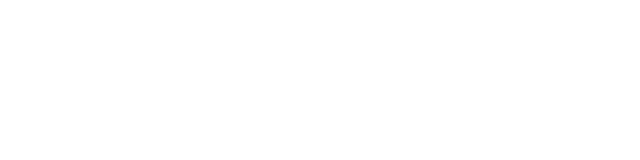
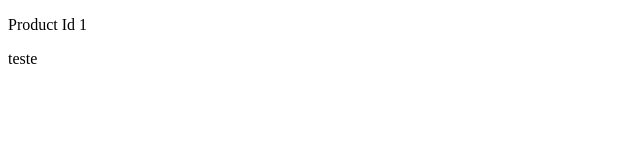
Before and after one commit to dev-mariana/nuxt-dojo, a Nuxt app: page /products/1 in a window 1280 px wide. Before the commit this address had no page. Shown: the top 160 px of the page, without its empty margins (0-640 px from the left). Built offline with nearby package versions, Linux system fonts and the light colour scheme.

Commit message:
feat: add detail(id) page from products

```diff
--- /dev/null
+++ b/pages/products/[id].vue
@@ -0,0 +1,12 @@
+<template>
+  <div>
+    <p>Product Id {{ id }}</p>
+    <p>teste</p>
+  </div>
+</template>
+
+<script setup>
+const { id } = useRoute().params;
+</script>
+
+<style scoped></style>
```
